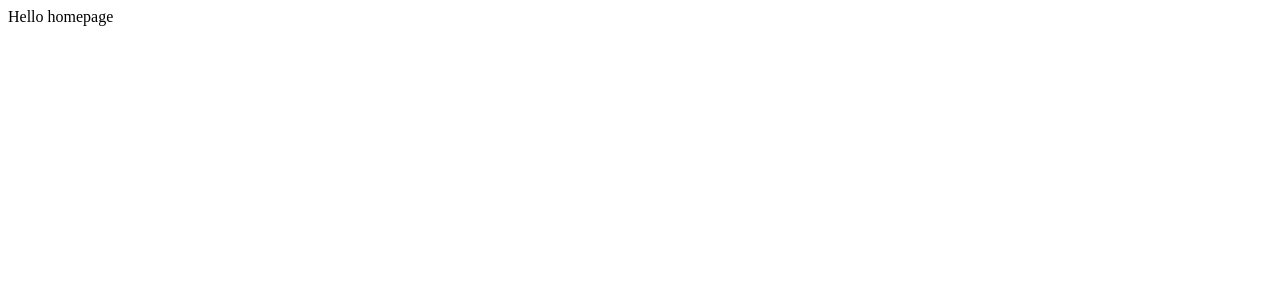
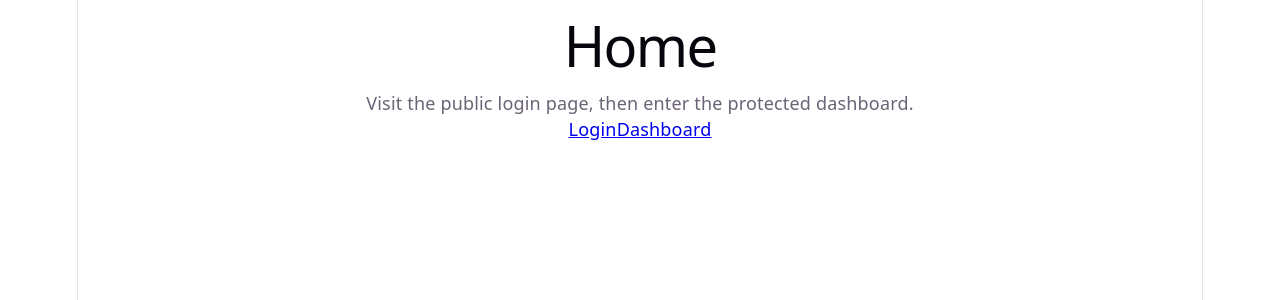
Before and after one commit to Lucasbritx/react-routing, a React (Vite) app: page / in a window 1280 px wide. Shown: the top 300 px of the page. Built offline with nearby package versions, Linux system fonts and the light colour scheme.

Commit message:
feat: protected routes - dashboard with login

```diff
--- /dev/null
+++ b/src/pages/dashboard.tsx
@@ -0,0 +1,22 @@
+import { useNavigate } from "react-router";
+
+export function Dashboard() {
+  const navigate = useNavigate();
+
+  function handleLogout() {
+    localStorage.removeItem("mock-auth");
+    navigate("/login", { replace: true });
+  }
+
+  return (
+    <main>
+      <div>
+        <p>Protected route</p>
+        <h1>Dashboard</h1>
+      </div>
+      <button type="button" className="secondary-button" onClick={handleLogout}>
+        Log out
+      </button>
+    </main>
+  );
+}
--- a/src/pages/home.tsx
+++ b/src/pages/home.tsx
@@ -1,7 +1,20 @@
-import React from 'react';
-
+import { Link } from "react-router";
 
 export const Home = () => {
-
-    return <div>Hello homepage</div>
-}
+  return (
+    <>
+      <h1>Home</h1>
+      <p>
+        Visit the public login page, then enter the protected dashboard.
+      </p>
+      <div className="action-row">
+        <Link className="button-link" to="/login">
+          Login
+        </Link>
+        <Link className="button-link secondary" to="/dashboard">
+          Dashboard
+        </Link>
+      </div>
+    </>
+  );
+};
--- /dev/null
+++ b/src/routes/protected-route.tsx
@@ -0,0 +1,7 @@
+import { Navigate, Outlet } from "react-router";
+
+const isAuthenticated = () => localStorage.getItem("mock-auth") === "true";
+
+export function ProtectedRoute() {
+  return isAuthenticated() ? <Outlet /> : <Navigate to="/login" replace />;
+}
```
Also changed, not shown: src/main.tsx (+17 -0 lines).
